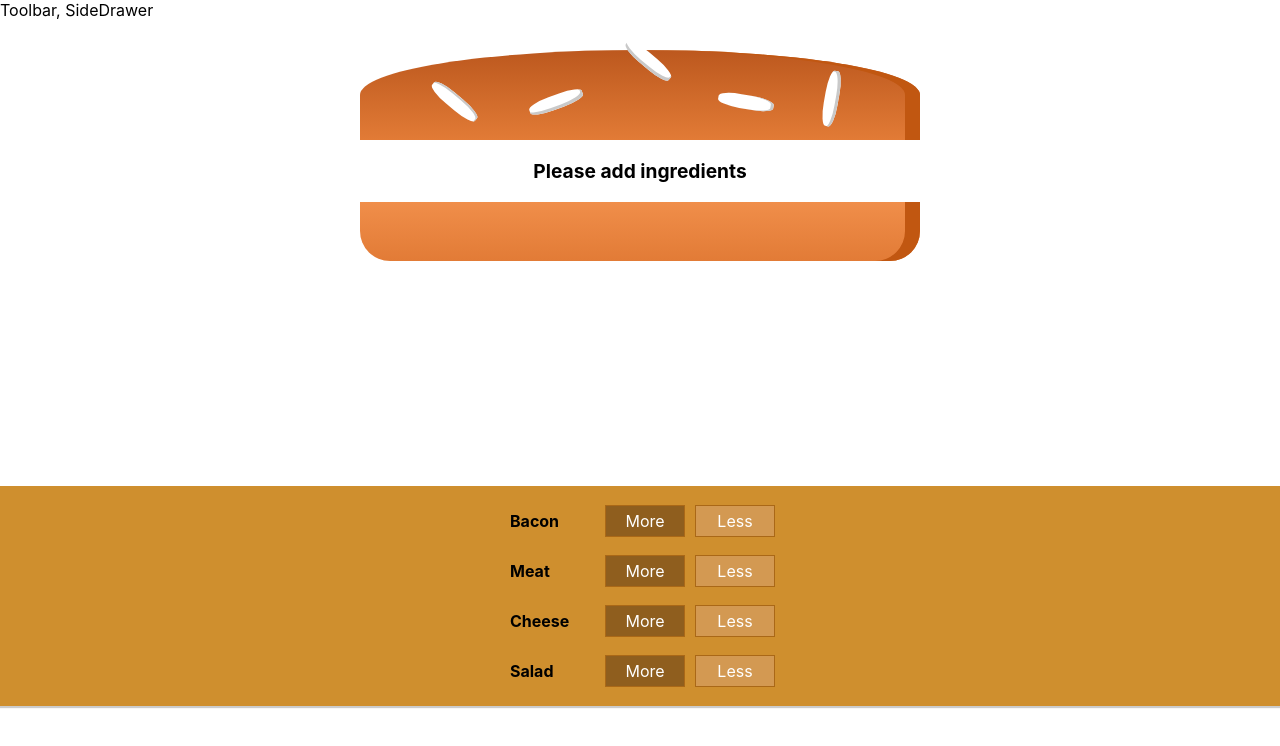
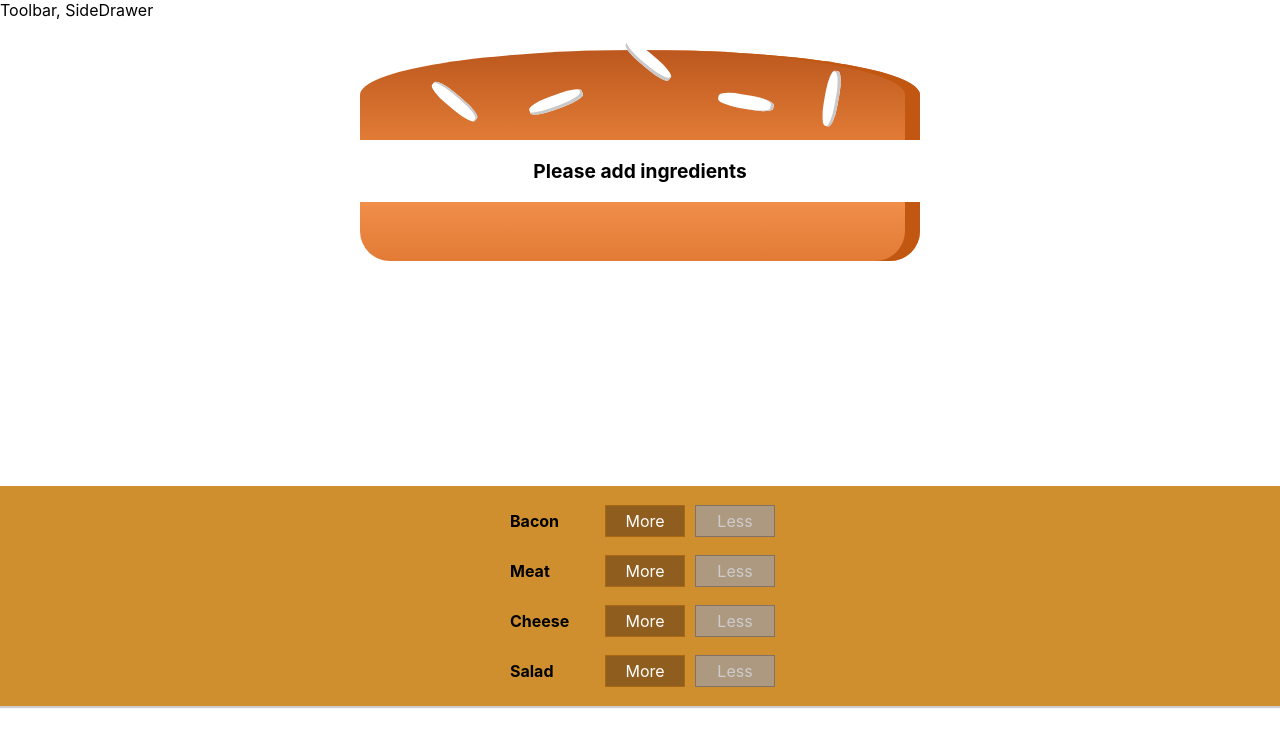
Before and after one commit to parth280197/Burger-Builder, a React (Create React App) app: page / in a window 1280 px wide. Shown: the top 746 px of the page. Built offline with nearby package versions, Linux system fonts and the light colour scheme.

Commit message:
State connected to buildcontrols and disable functionality added in buttons

```diff
--- a/src/components/burger/buildControls/buildControl.js
+++ b/src/components/burger/buildControls/buildControl.js
@@ -5,8 +5,20 @@ const buildControl = props => {
   return (
     <div className={classes.BuildControl}>
       <div className={classes.Label}>{props.label}</div>
-      <button className={classes.More}>More</button>
-      <button className={classes.Less}>Less</button>
+      <button
+        className={classes.More}
+        onClick={props.addIngredient}
+        disabled={props.disableMore}
+      >
+        More
+      </button>
+      <button
+        className={classes.Less}
+        onClick={props.removeIngredient}
+        disabled={props.disableLess}
+      >
+        Less
+      </button>
     </div>
   );
 };
--- a/src/components/burger/buildControls/buildControls.js
+++ b/src/components/burger/buildControls/buildControls.js
@@ -11,7 +11,16 @@ const buildControls = props => {
   return (
     <div className={classes.BuildControls}>
       {controls.map(ctrl => {
-        return <BuildControl label={ctrl.label} key={ctrl.label} />;
+        return (
+          <BuildControl
+            label={ctrl.label}
+            key={ctrl.label}
+            addIngredient={() => props.addIngredient(ctrl.type)}
+            removeIngredient={() => props.removeIngredient(ctrl.type)}
+            disableMore={props.disable.more[ctrl.type]}
+            disableLess={props.disable.less[ctrl.type]}
+          />
+        );
       })}
     </div>
   );
--- a/src/components/burger/burger.js
+++ b/src/components/burger/burger.js
@@ -14,7 +14,7 @@ const burger = props => {
     .reduce((arr, element) => {
       return arr.concat(element);
     }, []);
-  console.log(transformedIngredients.length);
+
   if (transformedIngredients.length === 0) {
     transformedIngredients = <p>Please add ingredients</p>;
   }
--- a/src/containers/burgerBuilder/BurgerBuilder.js
+++ b/src/containers/burgerBuilder/BurgerBuilder.js
@@ -1,6 +1,14 @@
 import React, {Component} from "react";
 import Burger from "./../../components/burger/burger";
 import BuildControls from "../../components/burger/buildControls/buildControls";
+
+const INGREDIENT_PRICE = {
+  salad: 0.5,
+  meat: 0.2,
+  cheese: 0.4,
+  bacon: 0.5
+};
+
 class BurgerBuilder extends Component {
   state = {
     ingredients: {
@@ -8,13 +16,56 @@ class BurgerBuilder extends Component {
       meat: 0,
       cheese: 0,
       bacon: 0
+    },
+    totalPrice: 4
+  };
+
+  addIngredientHandler = type => {
+    const oldCount = this.state.ingredients[type];
+    const newCount = oldCount + 1;
+    const updatedIngredients = {
+      ...this.state.ingredients
+    };
+    updatedIngredients[type] = newCount;
+    const oldPrice = this.state.totalPrice;
+    const priceToAdd = INGREDIENT_PRICE[type];
+    const newPrice = oldPrice + priceToAdd;
+    this.setState({totalPrice: newPrice, ingredients: updatedIngredients});
+  };
+
+  removeIngredientHandler = type => {
+    const oldCount = this.state.ingredients[type];
+    if (oldCount !== 0) {
+      const newCount = oldCount - 1;
+      const updatedIngredients = {
+        ...this.state.ingredients
+      };
+      updatedIngredients[type] = newCount;
+      const oldPrice = this.state.totalPrice;
+      const priceToDeduct = INGREDIENT_PRICE[type];
+      const newPrice = oldPrice - priceToDeduct;
+      this.setState({totalPrice: newPrice, ingredients: updatedIngredients});
     }
   };
+
   render() {
+    const disableInfo = {
+      less: {...this.state.ingredients},
+      more: {...this.state.ingredients}
+    };
+    for (let key in disableInfo.more) {
+      disableInfo.less[key] = this.state.ingredients[key] <= 0;
+      disableInfo.more[key] = this.state.ingredients[key] >= 3;
+    }
+    console.log(disableInfo);
     return (
       <>
         <Burger ingredients={this.state.ingredients} />
-        <BuildControls />
+        <BuildControls
+          addIngredient={this.addIngredientHandler}
+          removeIngredient={this.removeIngredientHandler}
+          disable={disableInfo}
+        />
       </>
     );
   }
```
